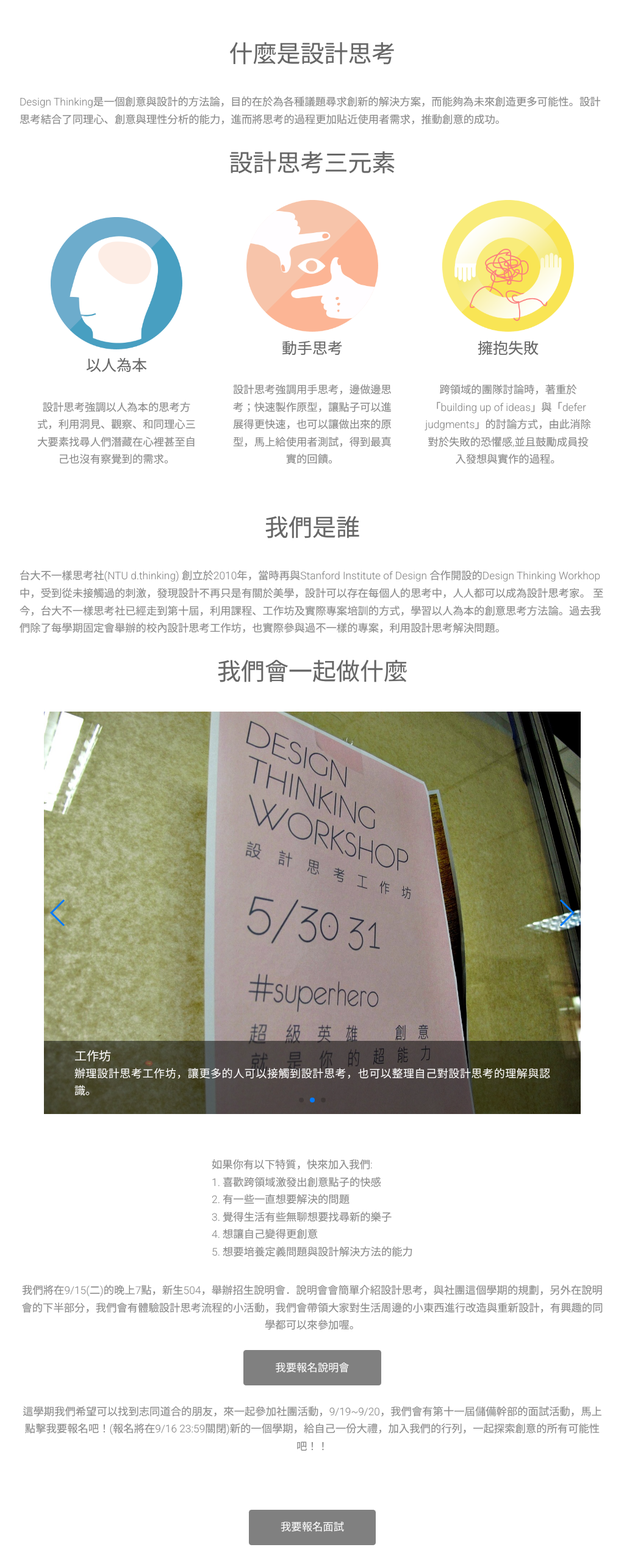
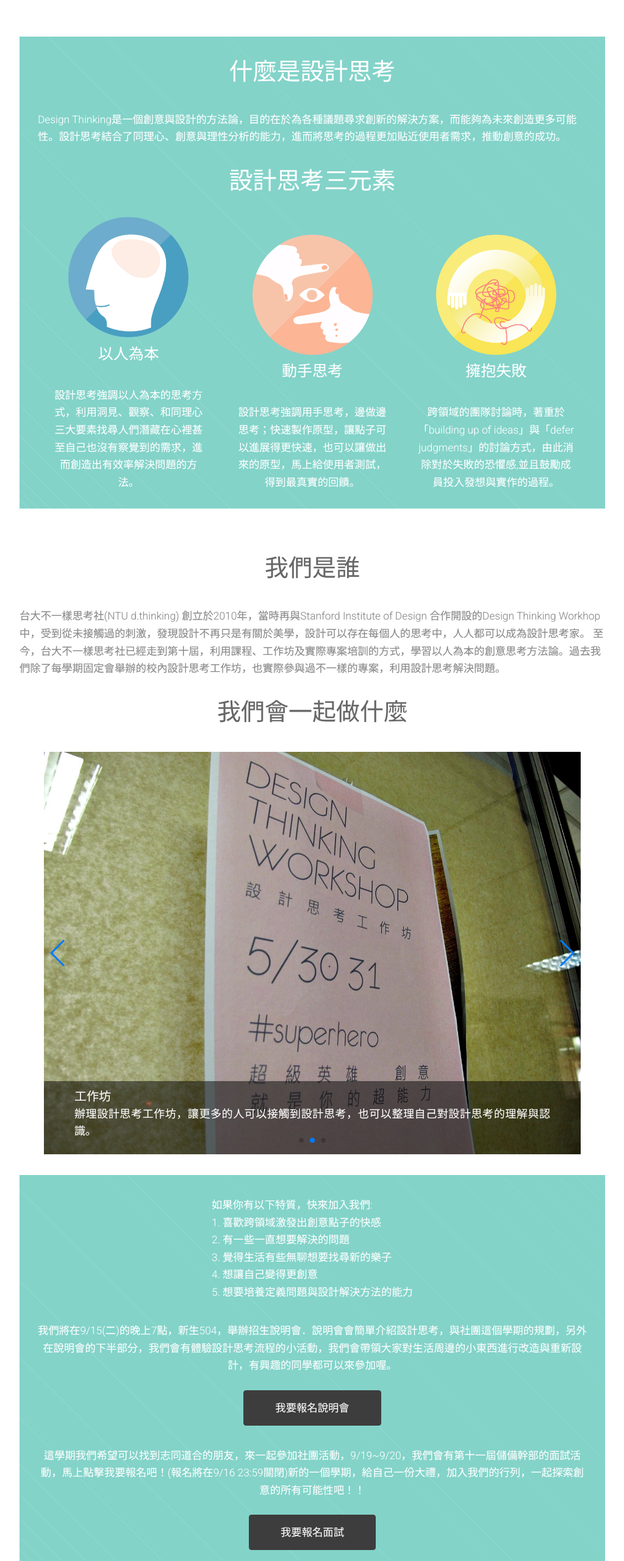
Before and after one commit to NTUDesignThinking/NTUDesignThinking.github.io, a plain HTML site: page index.html in a window 1280 px wide. Shown: the part 1134-3694 px from the top of the page at 61% size, without its empty margins (128-1151 px from the left). Drawn offline with Linux system fonts and the light colour scheme.

Commit message:
fix color

```diff
--- a/assets/css/main.css
+++ b/assets/css/main.css
@@ -2200,7 +2200,7 @@
 				background: #433;
 			}
 
-			.main > .content.style1 {
+			.main > .content .style1 {
 				background: url("images/bgtr.svg") top right no-repeat, url("images/bgbl.svg") bottom left no-repeat, url("images/bgbl.svg") bottom left no-repeat, linear-gradient(45deg, #FF9933, #FF9966, #FF9999);
 			}
 
@@ -2516,3 +2516,34 @@
 		font-size:18px;
 		color:white;
 	}
+
+
+	.color_style1 {
+				background: url("images/bgtr.svg") top right no-repeat, url("images/bgbl.svg") bottom left no-repeat, url("images/bgbl.svg") bottom left no-repeat, linear-gradient(45deg, #83d3c9, #83d3c9, #83d3c9);
+				padding: 0 30px 0 30px
+			}
+
+	.color_style1 p {
+		color: white;
+	}
+	.color_style1 h2 {
+		color: white;
+	}
+	.color_style1 h3 {
+		color: white;
+	}
+
+	.color_style2 {
+				background: url("images/bgtr.svg") top right no-repeat, url("images/bgbl.svg") bottom left no-repeat, url("images/bgbl.svg") bottom left no-repeat, linear-gradient(45deg, #FFFF99, #FFFF99, #FFFF99);
+				padding: 0 30px 0 30px
+			}
+
+	.color_style2 p {
+		color: #996633;
+	}
+	.color_style2 h2 {
+		color: #663300;
+	}
+	.color_style2 h3 {
+		color: #663300;
+	}
--- a/index.html
+++ b/index.html
@@ -60,7 +60,8 @@
 					</div>
 				</header>
 				<header>
-					<div class="container">
+					<div class="container color_style1">
+						<br>
 						<h2>什麼是設計思考</h2>
 						<p class="pstyle1" >Design Thinking是一個創意與設計的方法論，目的在於為各種議題尋求創新的解決方案，而能夠為未來創造更多可能性。設計思考結合了同理心、創意與理性分析的能力，進而將思考的過程更加貼近使用者需求，推動創意的成功。<br>
 						<!--設計思考強調以人為本的思考方式，利用洞見、觀察、和同理心三大要素找尋人們潛藏在心裡甚至自己也沒有察覺到的需求。跨領域的團隊討論時，著重於「building up of ideas」與「defer judgments」的討論方式，由此消除對於失敗的恐懼感,並且鼓勵成員投入與參與發想的過程。最離譜、最瘋狂的想法也才能夠在發想的初期就被納入參考,而這也往往是找到創新解決方案的基礎。最後，強調用手思考，邊做邊思考；快速製作原型，讓點子可以進展得更快速。-->
@@ -74,7 +75,7 @@
 								以人為本
 							</h3>
 							<p>
-								設計思考強調以人為本的思考方式，利用洞見、觀察、和同理心三大要素找尋人們潛藏在心裡甚至自己也沒有察覺到的需求。
+								設計思考強調以人為本的思考方式，利用洞見、觀察、和同理心三大要素找尋人們潛藏在心裡甚至自己也沒有察覺到的需求，進而創造出有效率解決問題的方法。
 							</p>
 						</div>
 						<div class="value">
@@ -95,6 +96,8 @@
 								跨領域的團隊討論時，著重於「building up of ideas」與「defer judgments」的討論方式，由此消除對於失敗的恐懼感,並且鼓勵成員投入發想與實作的過程。
 							</p>
 						</div>
+						<br>
+						<br>
 					</div>
 				</header>
 
@@ -218,7 +221,7 @@
 		<!-- Third -->
 			<section id="third" class="main">
 				<header>
-					<div class="container" style="text-align:center">
+					<div class="container color_style1" style="text-align:center">
 						<p class="pstyle1" >如果你有以下特質，快來加入我們: <br>
 						1. 喜歡跨領域激發出創意點子的快感<br>
 						2. 有一些一直想要解決的問題<br>
@@ -230,15 +233,15 @@
 							我們將在9/15(二)的晚上7點，新生504，舉辦招生說明會．說明會會簡單介紹設計思考，與社團這個學期的規劃，另外在說明會的下半部分，我們會有體驗設計思考流程的小活動，我們會帶領大家對生活周邊的小東西進行改造與重新設計，有興趣的同學都可以來參加喔。
 						<br>
 						<footer>
-							<a href="http://goo.gl/forms/2mlo0bYMhL" class="button scrolly" style="background:gray" >我要報名說明會</a>
+							<a href="http://goo.gl/forms/2mlo0bYMhL" class="button scrolly" >我要報名說明會</a>
+						</footer>
+						<p>
+							這學期我們希望可以找到志同道合的朋友，來一起參加社團活動，9/19~9/20，我們會有第十一屆儲備幹部的面試活動，馬上點擊我要報名吧！(報名將在9/16 23:59關閉)新的一個學期，給自己一份大禮，加入我們的行列，一起探索創意的所有可能性吧！！
+						</p>
+						<footer>
+							<a href="http://goo.gl/forms/5szDqMC0hu" class="button scrolly"  >我要報名面試</a>
 						</footer>
 						<br>
-							這學期我們希望可以找到志同道合的朋友，來一起參加社團活動，9/19~9/20，我們會有第十一屆儲備幹部的面試活動，馬上點擊我要報名吧！(報名將在9/16 23:59關閉)新的一個學期，給自己一份大禮，加入我們的行列，一起探索創意的所有可能性吧！！
-						</p>
-						<br>
-						<footer>
-							<a href="http://goo.gl/forms/5szDqMC0hu" class="button scrolly" style="background:gray" >我要報名面試</a>
-						</footer>
 					</div>
 				</header>
 			</section>
```
Also changed, not shown: 1 other file.
